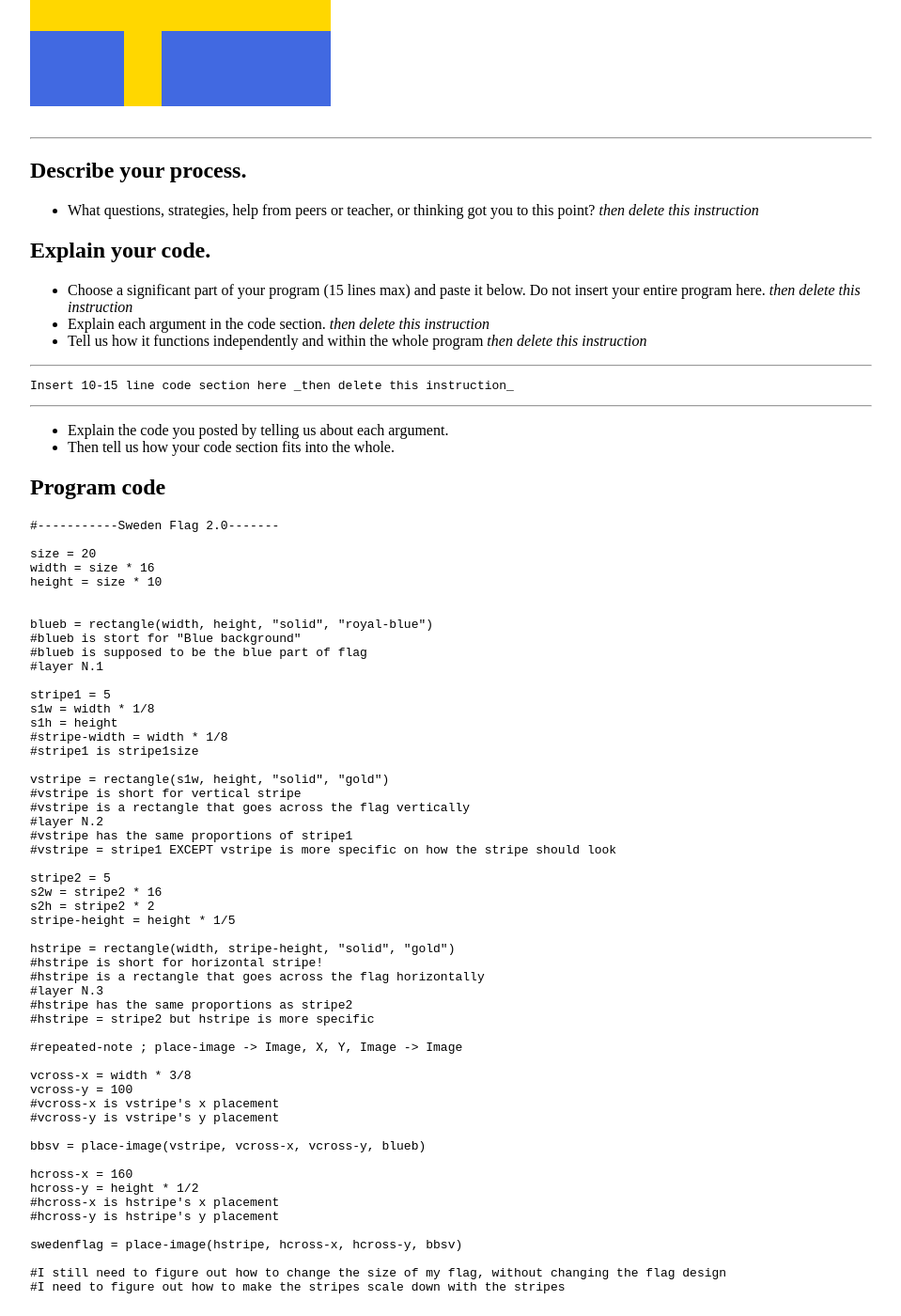
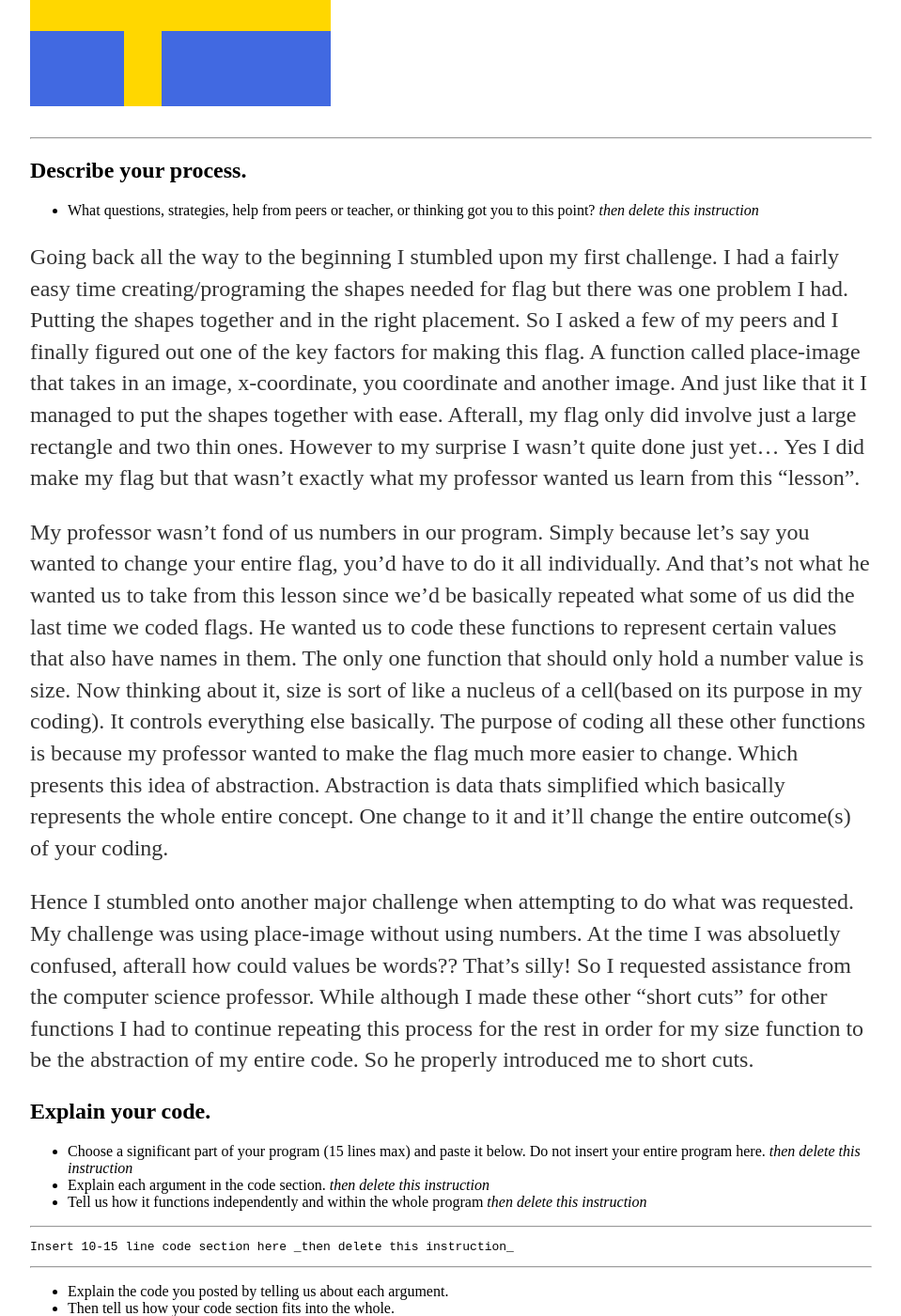
Before and after one commit to ceyleenp1486/ceyleenp1486.github.io, a Jekyll site: the page built from _posts/2018-12-21-Flag-Project-:-Final-Submission.md, in a window 1280 px wide and 1400 px high, scrolled down 705 px. Shown: the whole window at 94% size, without its empty margins (160-1119 px from the left). Built offline with Jekyll 4.4.1, drawn with Linux system fonts in a browser that asks for light colours.

Commit message:
Update 2018-12-21-Flag-Project-:-Final-Submission.md

```diff
--- a/_posts/2018-12-21-Flag-Project-:-Final-Submission.md
+++ b/_posts/2018-12-21-Flag-Project-:-Final-Submission.md
@@ -22,6 +22,15 @@ As I informed above, I designed the flag of Sweden using code. Based on the work
 ## Describe your process.
 
 -   What questions, strategies, help from peers or teacher, or thinking got you to this point? _then delete this instruction_
+
+Going back all the way to the beginning I stumbled upon my first challenge. I had a fairly easy time creating/programing the shapes needed for flag but there was one problem I had. Putting the shapes together and in the right placement. So I asked a few of my peers and I finally figured out one of the key factors for making this flag. A function called place-image that takes in an image, x-coordinate, you coordinate and another image. And just like that it I managed to put the shapes together with ease. Afterall, my flag only did involve just a large rectangle and two thin ones. However to my surprise I wasn't quite done just yet... Yes I did make my flag but that wasn't exactly what my professor wanted us learn from this "lesson".
+
+
+My professor wasn't fond of us numbers in our program. Simply because let's say you wanted to change your entire flag, you'd have to do it all individually. And that's not what he wanted us to take from this lesson since we'd be basically repeated what some of us did the last time we coded flags. He wanted us to code these functions to represent certain values that also have names in them. The only one function that should only hold a number value is size. Now thinking about it, size is sort of like a nucleus of a cell(based on its purpose in my coding). It controls everything else basically. The purpose of coding all these other functions is because my professor wanted to make the flag much more easier to change. Which presents this idea of abstraction. Abstraction is data thats simplified which basically represents the whole entire concept. One change to it and it'll change the entire outcome(s) of your coding.
+
+Hence I stumbled onto another major challenge when attempting to do what was requested. My challenge was using place-image without using numbers. At the time I was absoluetly confused, afterall how could values be words?? That's silly! So I requested assistance from the computer science professor. While although I made these other "short cuts" for other functions I had to continue repeating this process for the rest in order for my size function to be the abstraction of my entire code. So he properly introduced me to short cuts.
+
+
 
 <!--- Delete this comment and add your writing -->
 
```
